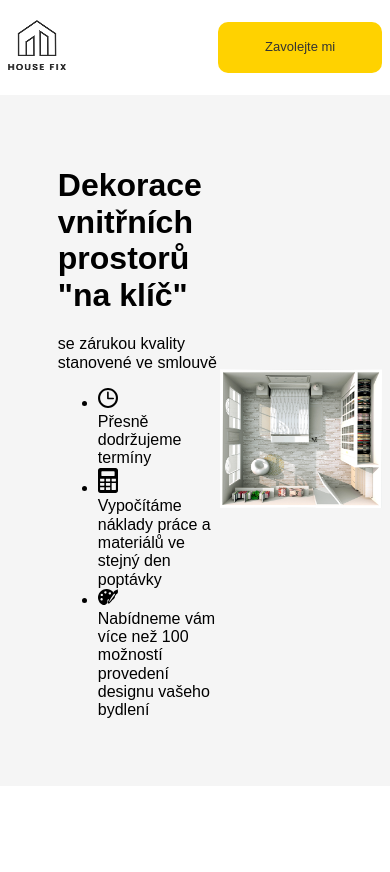
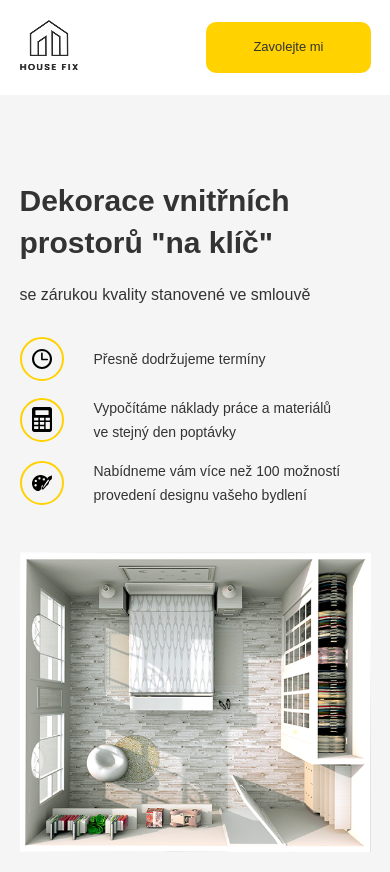
Before and after one commit to moomo1976/build, a website: page src/index.html in a window 390 px wide. Before the commit the page ends 844 px from the top, so only its background shows below. Drawn offline with Linux system fonts and the light colour scheme.

Commit message:
dokoncena Sekce 2- front page +  respozivita

```diff
--- a/src/sass/style.sass
+++ b/src/sass/style.sass
@@ -10,7 +10,8 @@ img
     max-width: 1170px
     width: 96%
     margin: auto
-    // border: $test-border
+    @media ( max-width: 640px)
+        width: 90%
 .button
     background-color: $buttons
     color: $accent
@@ -50,14 +51,68 @@ img
         margin-left: 30px
         font-size: 13px
 
-
-
     // Section main
 .main
     background-color: $grey
     &-block
         display: flex
-        align-items: center
-        padding: 50px
+        padding: 40px 0 15px 0
+        @media (max-width: 1200px)
+            flex-direction: column
+    &-text
+        flex-basis: 50%
+        @media (max-width: 1200px)
+            margin-bottom: 30px
+        &__title
+            font-size: 41px
+            color: $accent
+            padding-right: 200px
+            line-height: 55px
+            margin: 45px 0 20px 0
+            @media (max-width: 1200px)
+                padding-right: 10px
+            @media (max-width: 640px)
+                font-size: 30px
+                line-height: 1.4
+        &__subtitle
+            font-size: 20px
+            line-height: 65px
+            color: $accent
+            @media (max-width: 640px)
+                font-size: 16px
+                line-height: 1.4
     &-image
-        margin-right: -50px
+        margin-right: -55px
+        @media (max-width: 1200px)
+            width: 100%
+    &-list
+        margin: 40px 0 0 0
+        padding: 0 0 0 0
+        @media (max-width: 640px)
+            margin: 30px 0 0 0
+
+        &__item
+            display: flex
+            align-items: center
+            margin-bottom: 20px
+            @media (max-width: 640px)
+                margin-bottom: 15px
+
+        &__image
+            width: 40px
+            height: 40px
+            border: 2px solid #ffd200
+            border-radius: 50px
+            display: flex
+            justify-content: center
+            align-items: center
+            margin-right: 30px
+            // overflow: hidden
+        &__text
+            line-height: 24px
+            font-size: 14px
+            color: $accent
+            max-width: 300px
+            @media (max-width: 640px)
+                font-size: 12
+                max-width: 250px
```
Also changed, not shown: src/index.html (+3 -13 lines), src/css/style.css, 1 other file.
